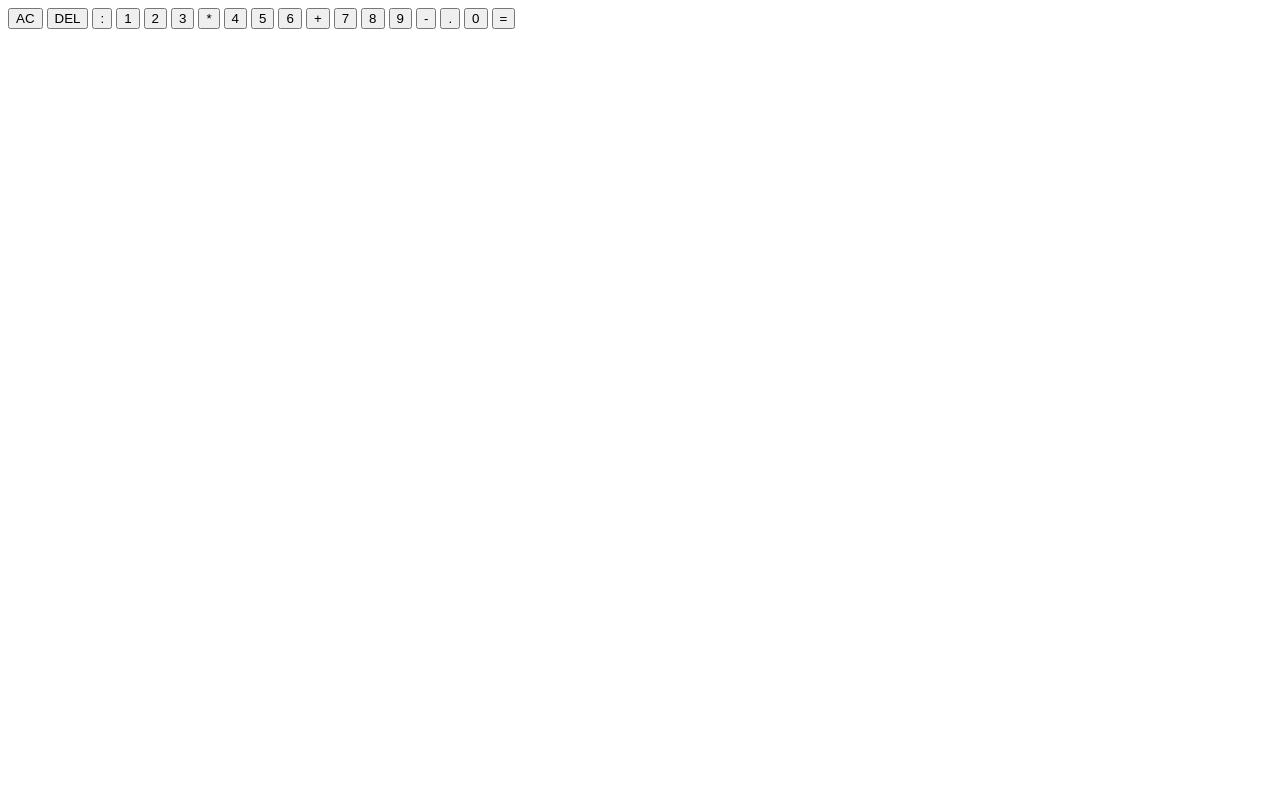
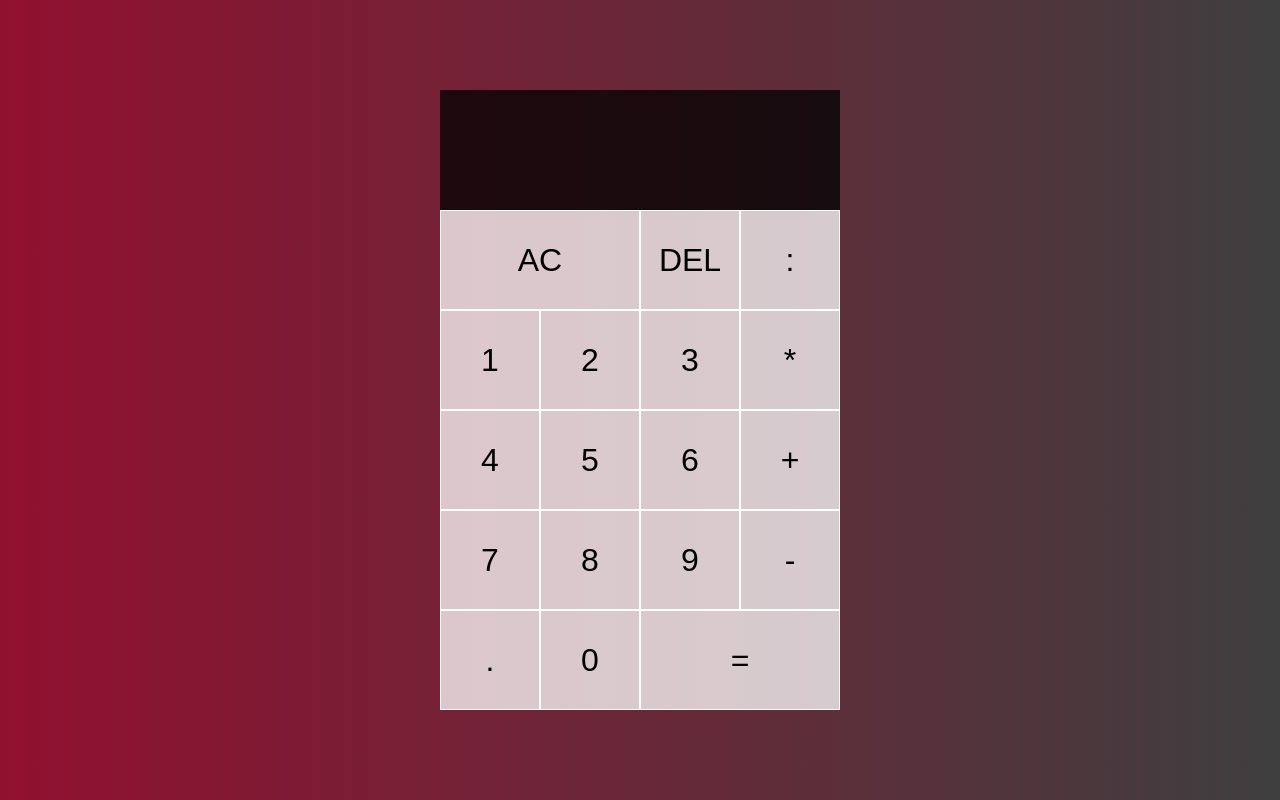
Before and after one commit to GrazynaDachtera/Calculator, a plain HTML site: page index.html in a window 1280 px wide. Drawn offline with Linux system fonts and the light colour scheme.

Commit message:
changed back

```diff
--- a/index.html
+++ b/index.html
@@ -5,7 +5,7 @@
   <meta charset="utf-8">
   <meta name="viewport" content="width=device-width, initial-scale=1">
     <title>Calculator</title>
-    <link rel="styles.css" href="stylesheet">
+    <link href="styles.css" rel="stylesheet">
     <script src="script.js" defer></script>
 </head>
   <body>
```
